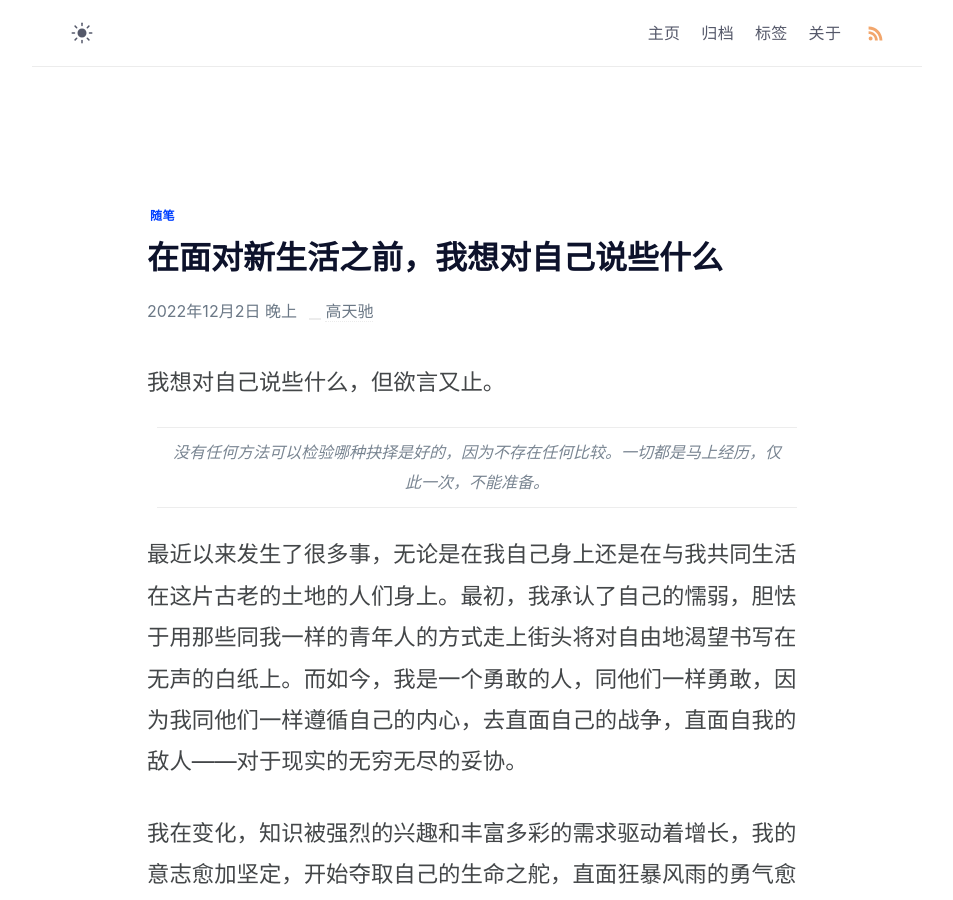
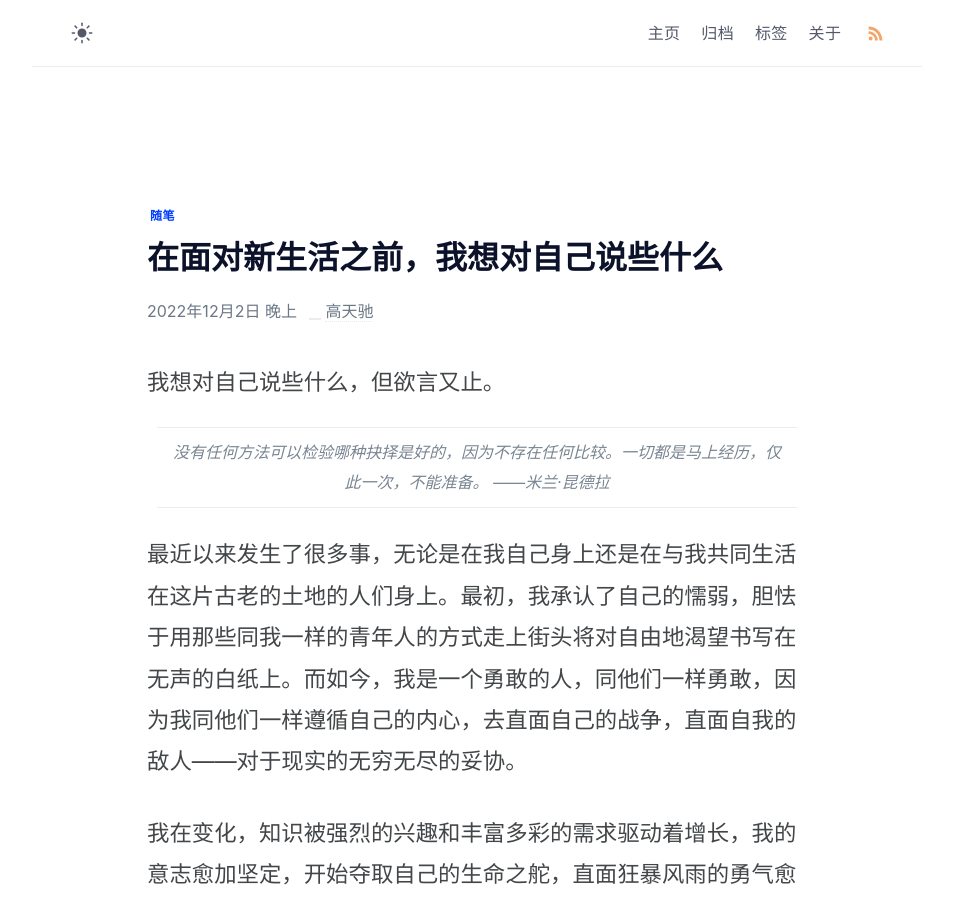
Before and after one commit to gaotianchi/gaotianchi.github.io, a Jekyll site: the page built from _posts/2022-12-02-before-facing-a-new-life-i-want-to-say-something-to-myself.md, in a window 1280 px wide and 900 px high. Shown: the whole window, without its empty margins (163-1116 px from the left). Built offline with Jekyll 4.4.1, drawn with Linux system fonts in a browser that asks for light colours; comment, search, counter and statistics services are not loaded.

Commit message:
vault backup: 2025-05-08 13:52:51

```diff
--- a/_posts/2022-12-02-before-facing-a-new-life-i-want-to-say-something-to-myself.md
+++ b/_posts/2022-12-02-before-facing-a-new-life-i-want-to-say-something-to-myself.md
@@ -18,6 +18,7 @@ views: 2
 我想对自己说些什么，但欲言又止。
 
 >没有任何方法可以检验哪种抉择是好的，因为不存在任何比较。一切都是马上经历，仅此一次，不能准备。
+>——米兰·昆德拉
 
 最近以来发生了很多事，无论是在我自己身上还是在与我共同生活在这片古老的土地的人们身上。最初，我承认了自己的懦弱，胆怯于用那些同我一样的青年人的方式走上街头将对自由地渴望书写在无声的白纸上。而如今，我是一个勇敢的人，同他们一样勇敢，因为我同他们一样遵循自己的内心，去直面自己的战争，直面自我的敌人——对于现实的无穷无尽的妥协。
 
```
